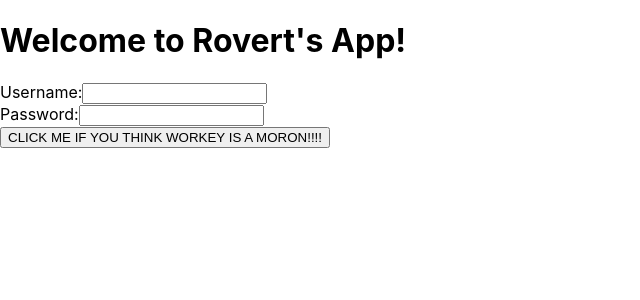
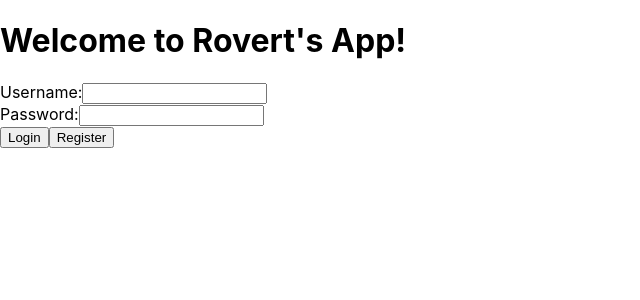
Before and after one commit to tbumgard/reg-auth, a React (Create React App) app: page / in a window 1280 px wide. Shown: the top 300 px of the page, without its empty margins (0-640 px from the left). Built offline with nearby package versions, Linux system fonts and the light colour scheme.

Commit message:
Changed MyButton to LoginButton and created RegisterButton objects.

```diff
--- /dev/null
+++ b/src/components/login/LoginButton.js
@@ -0,0 +1,9 @@
+function LoginButton() {
+    return (
+        <button>
+            Login
+        </button>
+    );
+}
+
+export default LoginButton
--- a/src/components/login/MyButton.js
+++ /dev/null
@@ -1,11 +0,0 @@
-function MyButton() {
-    return (
-        <div>
-            <button>
-                CLICK ME IF YOU THINK WORKEY IS A MORON!!!!
-            </button>
-        </div>
-    );
-}
-
-export default MyButton
--- /dev/null
+++ b/src/components/login/RegisterButton.js
@@ -0,0 +1,9 @@
+function RegisterButton() {
+    return (
+        <button>
+            Register
+        </button>
+    );
+}
+
+export default RegisterButton
--- a/src/components/login/login.js
+++ b/src/components/login/login.js
@@ -1,4 +1,5 @@
-import MyButton from "./MyButton";
+import LoginButton from "./LoginButton";
+import RegisterButton from "./RegisterButton";
 import NameInputField from "./NameInputField";
 import PasswordInputField from "./PasswordInputField";
 
@@ -8,7 +9,7 @@ function Login() {
             <h1>Welcome to Rovert's App!</h1>
             <NameInputField/>
             <PasswordInputField/>
-            <MyButton/>
+            <LoginButton/><RegisterButton/>
         </div>
     );
 }
```
